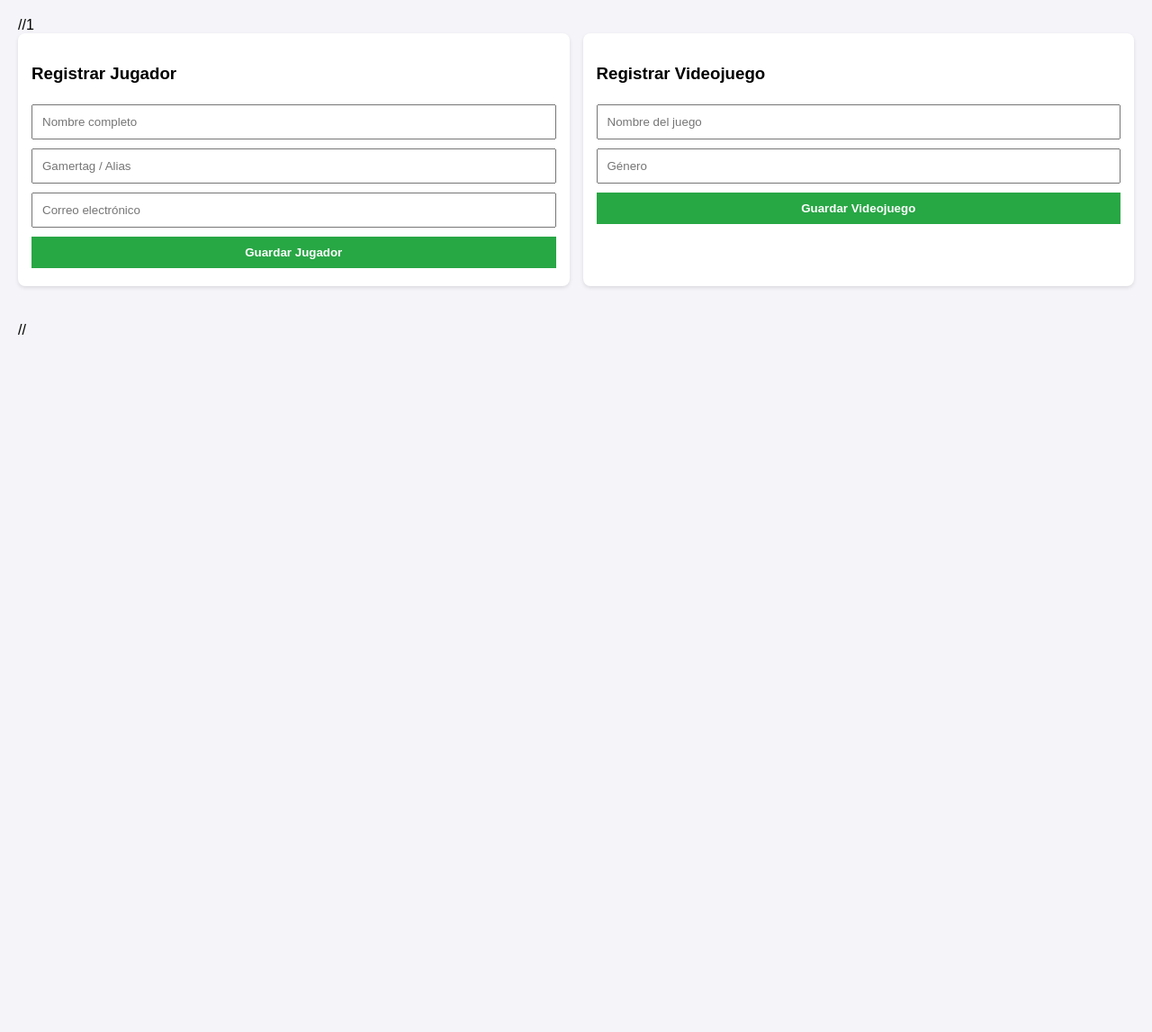
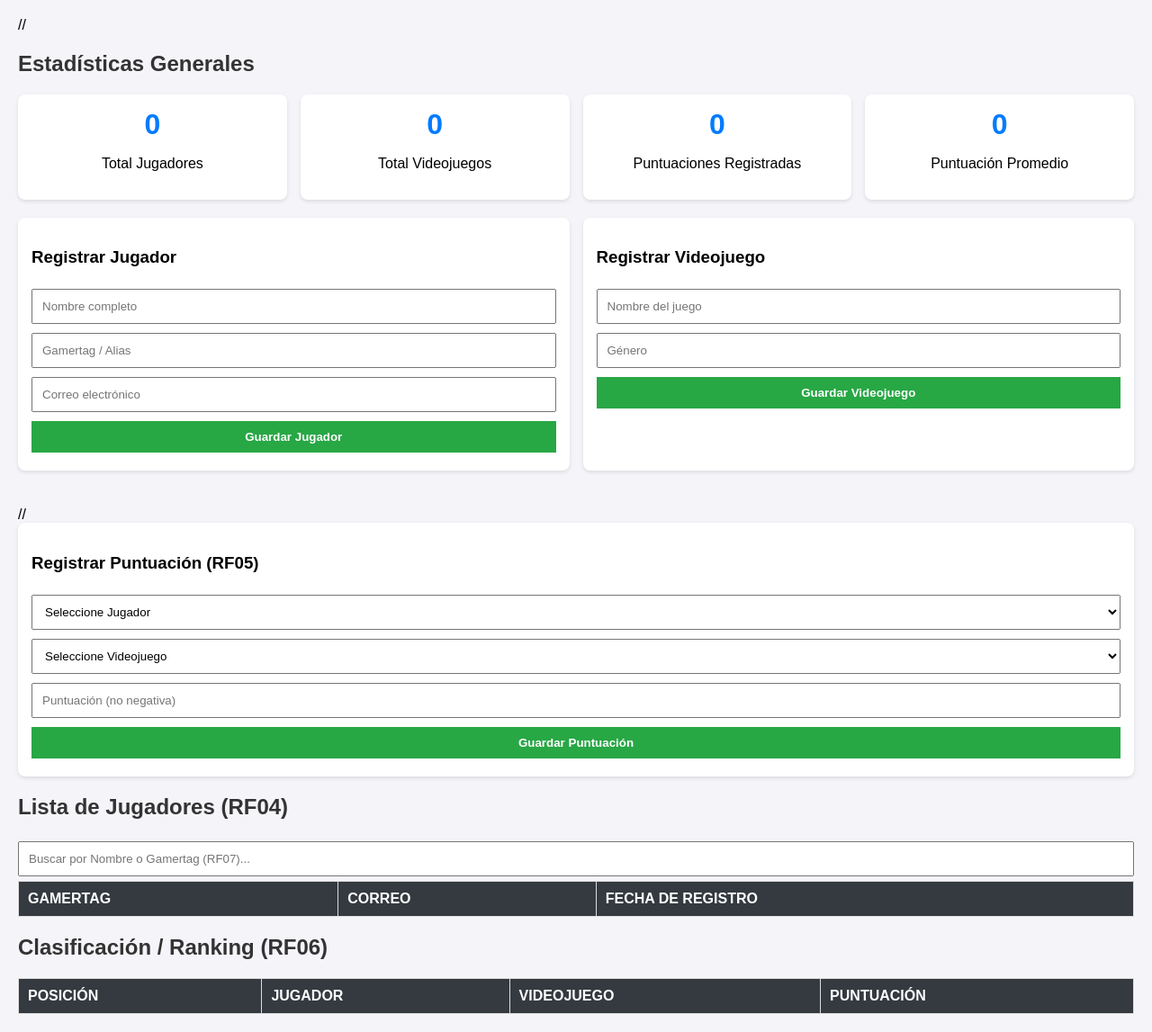
Before and after one commit to Dinoofeer/Software_express, a plain HTML site: page public/index.html in a window 1280 px wide. Shown: the part 61-1208 px from the top of the page at 90% size. Before the commit the page ends 800 px from the top, so only its background shows below. Drawn offline with Linux system fonts and the light colour scheme.

Commit message:
feat: interfaz en public completado

```diff
--- a/public/index.html
+++ b/public/index.html
@@ -11,7 +11,14 @@
     <h1>Sistema de Torneo de Videojuegos</h1>
     <div id="mensaje" class="alert"></div>
 
-  //1
+  //
+  <h2>Estadísticas Generales</h2>
+    <div class="grid">
+        <div class="card"><h3 id="stat-jugadores">0</h3><p>Total Jugadores</p></div>
+        <div class="card"><h3 id="stat-juegos">0</h3><p>Total Videojuegos</p></div>
+        <div class="card"><h3 id="stat-puntuaciones">0</h3><p>Puntuaciones Registradas</p></div>
+        <div class="card"><h3 id="stat-promedio">0</h3><p>Puntuación Promedio</p></div>
+    </div>
 
 
     <div class="grid">
@@ -32,6 +39,40 @@
     </div>
 
    //
+    <!-- RF03 & RF05: Registro de Puntuación -->
+    <form id="form-puntuacion">
+        <h3>Registrar Puntuación (RF05)</h3>
+        <select id="p-jugador" required><option value="">Seleccione Jugador</option></select>
+        <select id="p-videojuego" required><option value="">Seleccione Videojuego</option></select>
+        <input type="number" id="p-puntuacion" min="0" placeholder="Puntuación (no negativa)" required>
+        <button type="submit">Guardar Puntuación</button>
+    </form>
+
+    <h2>Lista de Jugadores (RF04)</h2>
+    <input type="text" id="buscar-jugador" placeholder="Buscar por Nombre o Gamertag (RF07)...">
+    <table>
+        <thead>
+            <tr>
+                <th>GAMERTAG</th>
+                <th>CORREO</th>
+                <th>FECHA DE REGISTRO</th>
+            </tr>
+        </thead>
+        <tbody id="tabla-jugadores"></tbody>
+    </table>
+
+    <h2>Clasificación / Ranking (RF06)</h2>
+    <table>
+        <thead>
+            <tr>
+                <th>POSICIÓN</th>
+                <th>JUGADOR</th>
+                <th>VIDEOJUEGO</th>
+                <th>PUNTUACIÓN</th>
+            </tr>
+        </thead>
+        <tbody id="tabla-ranking"></tbody>
+    </table>
 
     <script src="app.js"></script>
 </body>
--- a/public/styles.css
+++ b/public/styles.css
@@ -62,3 +62,30 @@ table {
     background: #fff;
     margin-bottom: 20px;
 }
+th, td {
+    border: 1px solid #ddd;
+    padding: 10px;
+    text-align: left;
+}
+
+th {
+    background-color: #343a40;
+    color: white;
+}
+
+.alert {
+    padding: 10px;
+    margin-bottom: 15px;
+    border-radius: 5px;
+    display: none;
+}
+
+.alert-success {
+    background-color: #d4edda;
+    color: #155724;
+}
+
+.alert-error {
+    background-color: #f8d7da;
+    color: #721c24;
+}
```
